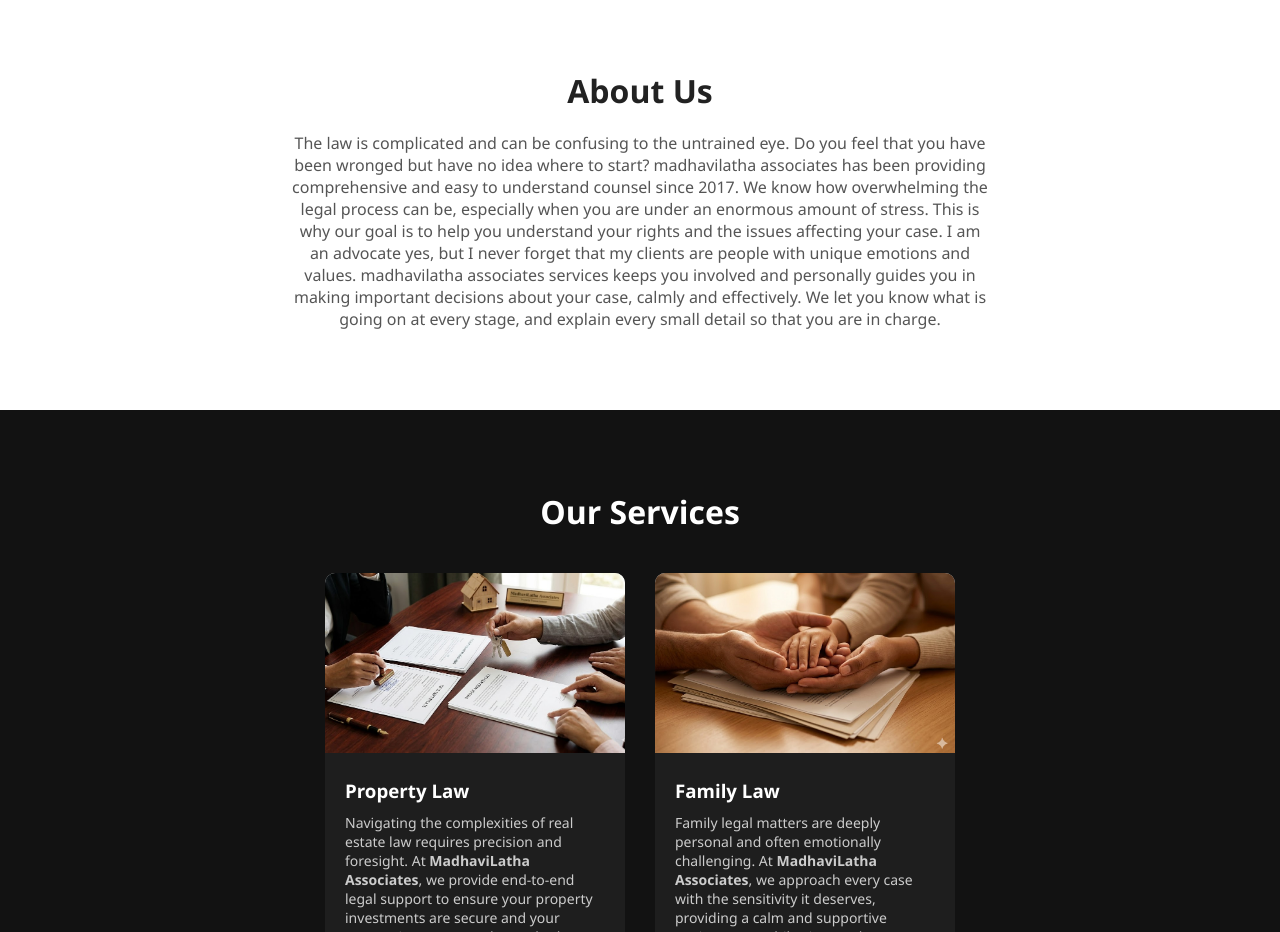
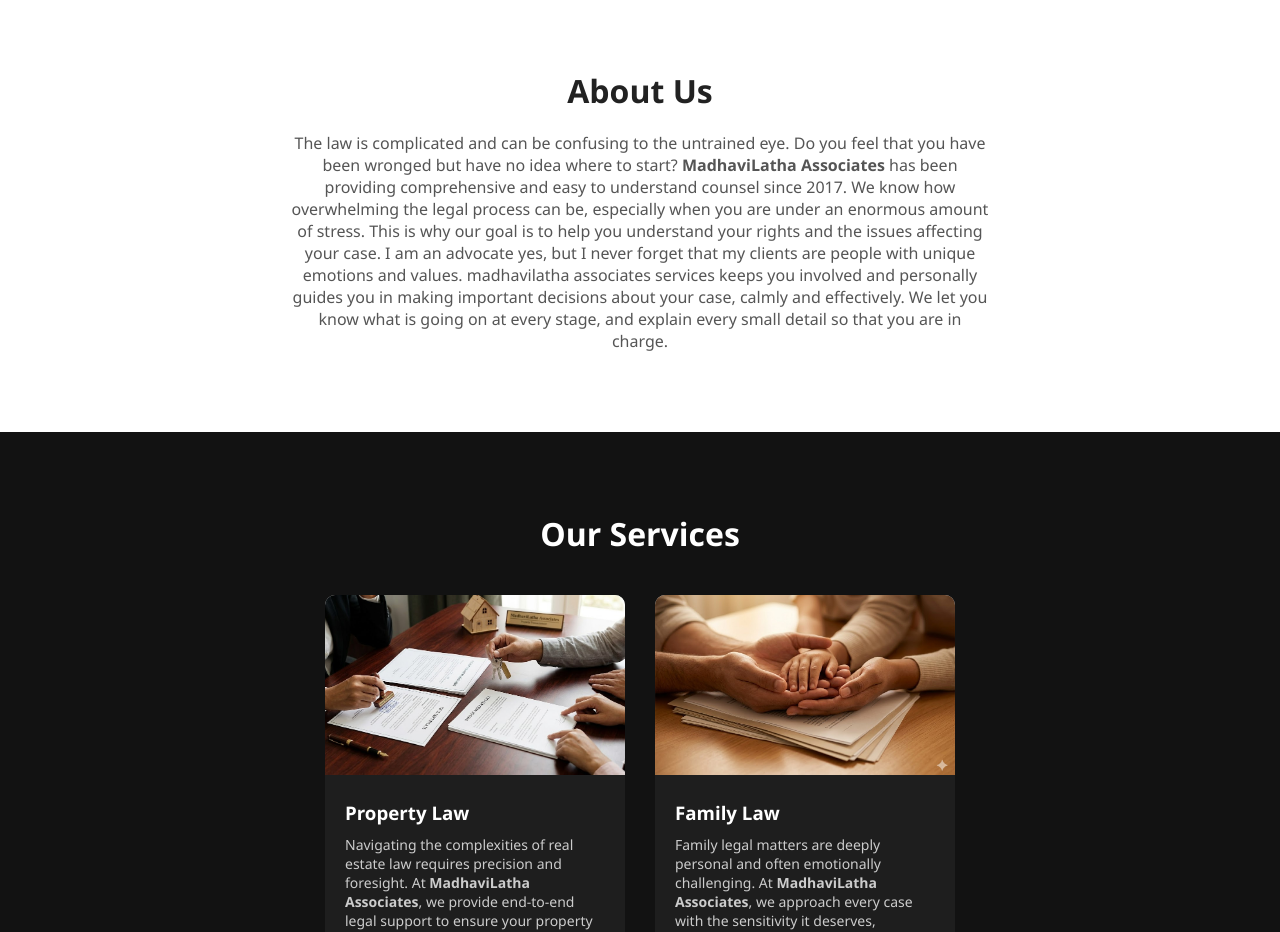
Before and after one commit to vidyayangala/mlawebsite, a plain HTML site: page index.html in a window 1280 px wide. Shown: the part 800-1732 px from the top of the page. Drawn offline with Linux system fonts and the light colour scheme.

Commit message:
Update index.html

```diff
--- a/index.html
+++ b/index.html
@@ -233,7 +233,7 @@
 <section id="about" class="section">
     <h2>About Us</h2>
     <p>
-        The law is complicated and can be confusing to the untrained eye. Do you feel that you have been wronged but have no idea where to start? madhavilatha associates has been providing comprehensive and easy to understand counsel since 2017. We know how overwhelming the legal process can be, especially when you are under an enormous amount of stress. This is why our goal is to help you understand your rights and the issues affecting your case.
+        The law is complicated and can be confusing to the untrained eye. Do you feel that you have been wronged but have no idea where to start? <strong>MadhaviLatha Associates</strong> has been providing comprehensive and easy to understand counsel since 2017. We know how overwhelming the legal process can be, especially when you are under an enormous amount of stress. This is why our goal is to help you understand your rights and the issues affecting your case.
 
 
         I am an advocate yes, but I never forget that my clients are people with unique emotions and values. madhavilatha associates services keeps you involved and personally guides you in making important decisions about your case, calmly and effectively. We let you know what is going on at every stage, and explain every small detail so that you are in charge.
```
